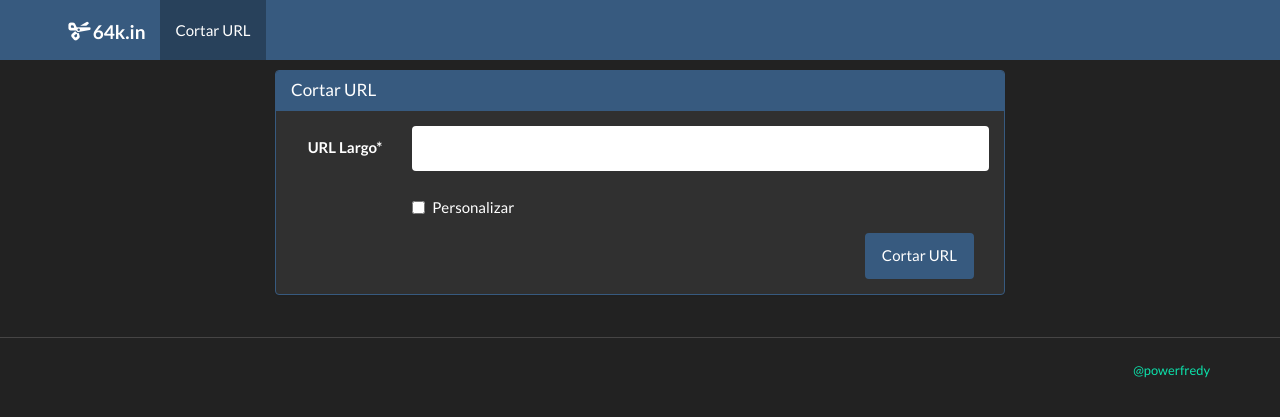
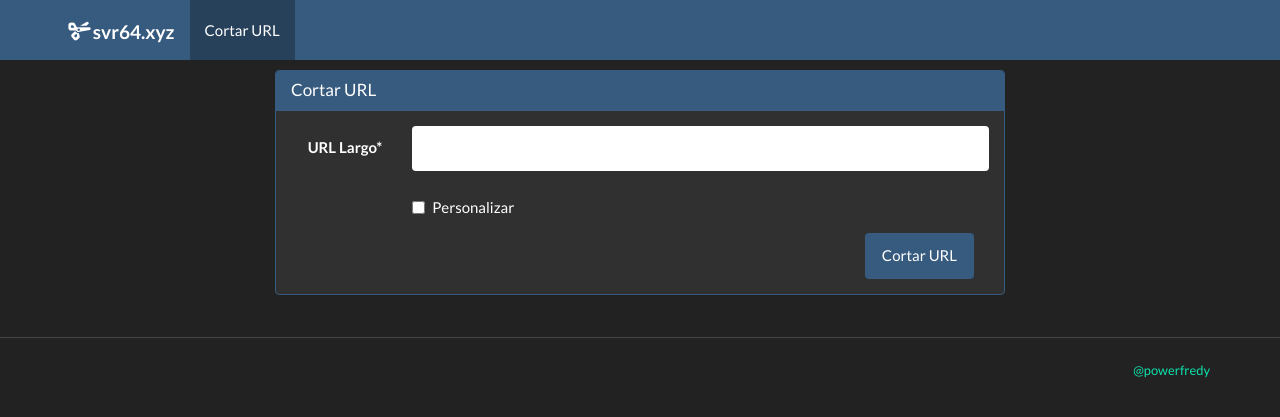
Before and after one commit to fredysqm/64k, a Django app: page / in a window 1280 px wide. Shown: the top 417 px of the page. Run offline with Django 3.2, Linux system fonts and the light colour scheme; some libraries are stand-ins or nearby versions.

Commit message:
adaptaciones para nuevo dominio

```diff
--- a/app/models.py
+++ b/app/models.py
@@ -42,7 +42,7 @@ class slink(models.Model):
     estado = models.CharField(max_length=1, default='A', choices=ESTADO_SLINK)
 
     def __str__(self):
-        return 'http://64k.in/%s/' % (self.slug)
+        return 'http://svr64.xyz/%s/' % (self.slug)
 
 
 class opcion(models.Model):
--- a/requirements.txt
+++ b/requirements.txt
@@ -1,4 +1,4 @@
-Django==1.9.1
+Django==1.9.4
 django-appconf==1.0.1
 django-compressor==2.0
 django-crispy-forms==1.6.0
--- a/templates/404.html
+++ b/templates/404.html
@@ -6,7 +6,7 @@
     <meta name="viewport" content="width=device-width, initial-scale=1, maximum-scale=1, user-scalable=no">
 
     <link rel="icon" type="image/png" href="{% static 'img/favicon.png' %}">
-    <title>Recurso no encontrado - 64k.in</title>
+    <title>Recurso no encontrado - svr64.xyz</title>
 
     {% compress css %}
         <link rel="stylesheet" href="/static/css/bootstrap.css" type="text/css" charset="utf-8">
--- a/templates/500.html
+++ b/templates/500.html
@@ -6,7 +6,7 @@
     <meta name="viewport" content="width=device-width, initial-scale=1, maximum-scale=1, user-scalable=no">
 
     <link rel="icon" type="image/png" href="{% static 'img/favicon.png' %}">
-    <title>Error de servidor - 64k.in</title>
+    <title>Error de servidor - svr64.xyz</title>
 
     {% compress css %}
         <link rel="stylesheet" href="/static/css/bootstrap.css" type="text/css" charset="utf-8">
--- a/templates/base.html
+++ b/templates/base.html
@@ -6,7 +6,7 @@
     <meta name="viewport" content="width=device-width, initial-scale=1, maximum-scale=1, user-scalable=no">
 
     <link rel="icon" type="image/png" href="{% static 'img/favicon.png' %}">
-    <title>{% block title %}{% endblock %} - 64k.in</title>
+    <title>{% block title %}{% endblock %} - svr64.xyz</title>
 
     {% compress css %}
         <link rel="stylesheet" href="/static/css/bootstrap.css" type="text/css" charset="utf-8">
@@ -20,7 +20,7 @@
     <div class="navbar navbar-default navbar-fixed-top" >
         <div class="container">
             <div class="navbar-header">
-                <a href="{% url 'slink_crear_url' %}" class="navbar-brand"><span class="glyphicon glyphicon-scissors"></span> <strong>64k.in</strong></a>
+                <a href="{% url 'slink_crear_url' %}" class="navbar-brand"><span class="glyphicon glyphicon-scissors"></span> <strong>svr64.xyz</strong></a>
                 <button class="navbar-toggle" type="button" data-toggle="collapse" data-target="#navbar-main">
                     <span class="sr-only">Toggle navigation</span>
                     <span class="icon-bar"></span>
```
Also changed, not shown: app/migrations/0001_initial.py, app/migrations/0002_slink_estado.py (deleted), app/migrations/0003_auto_20160130_1028.py (deleted), app/migrations/0004_auto_20160130_1212.py (deleted).
